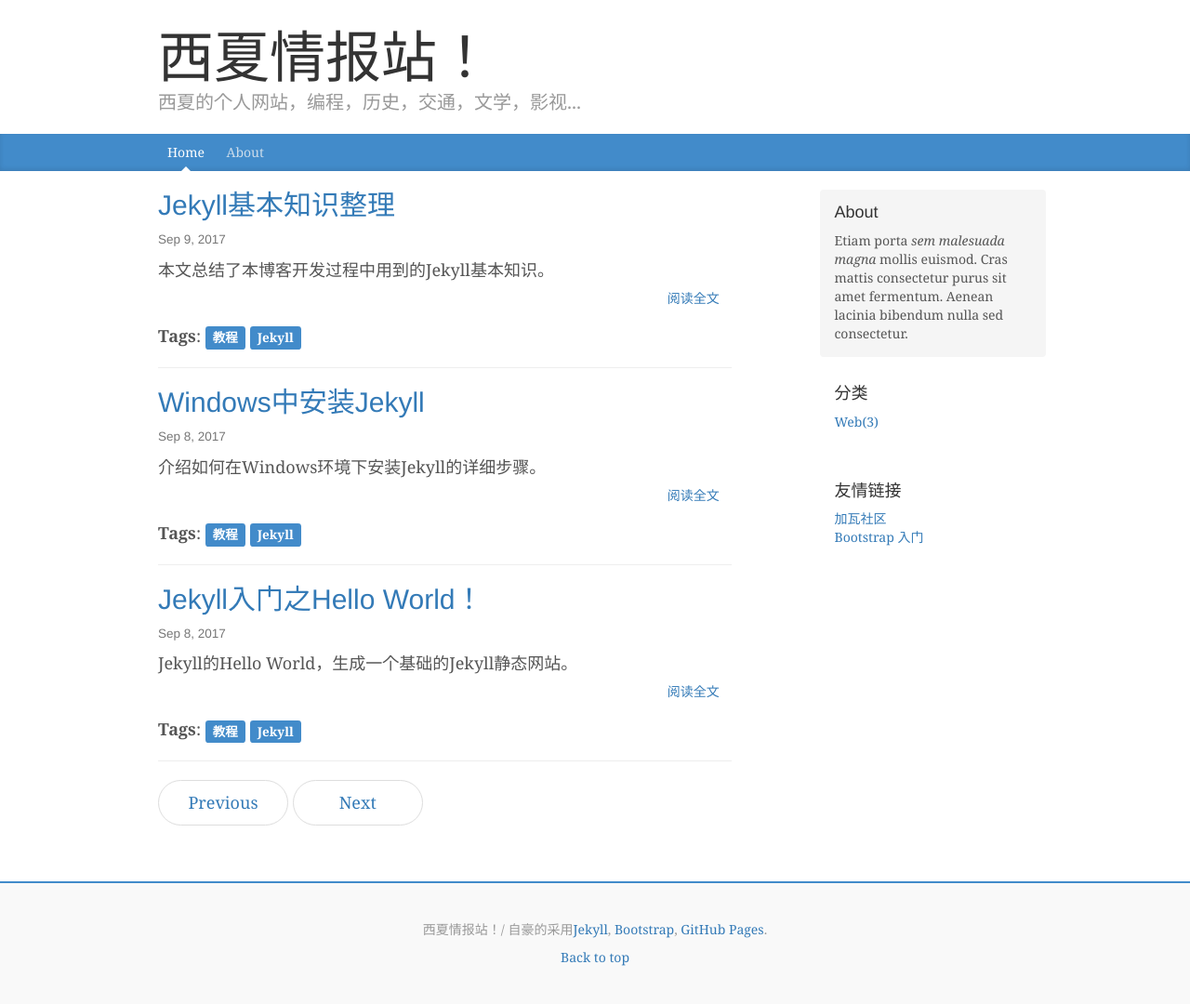
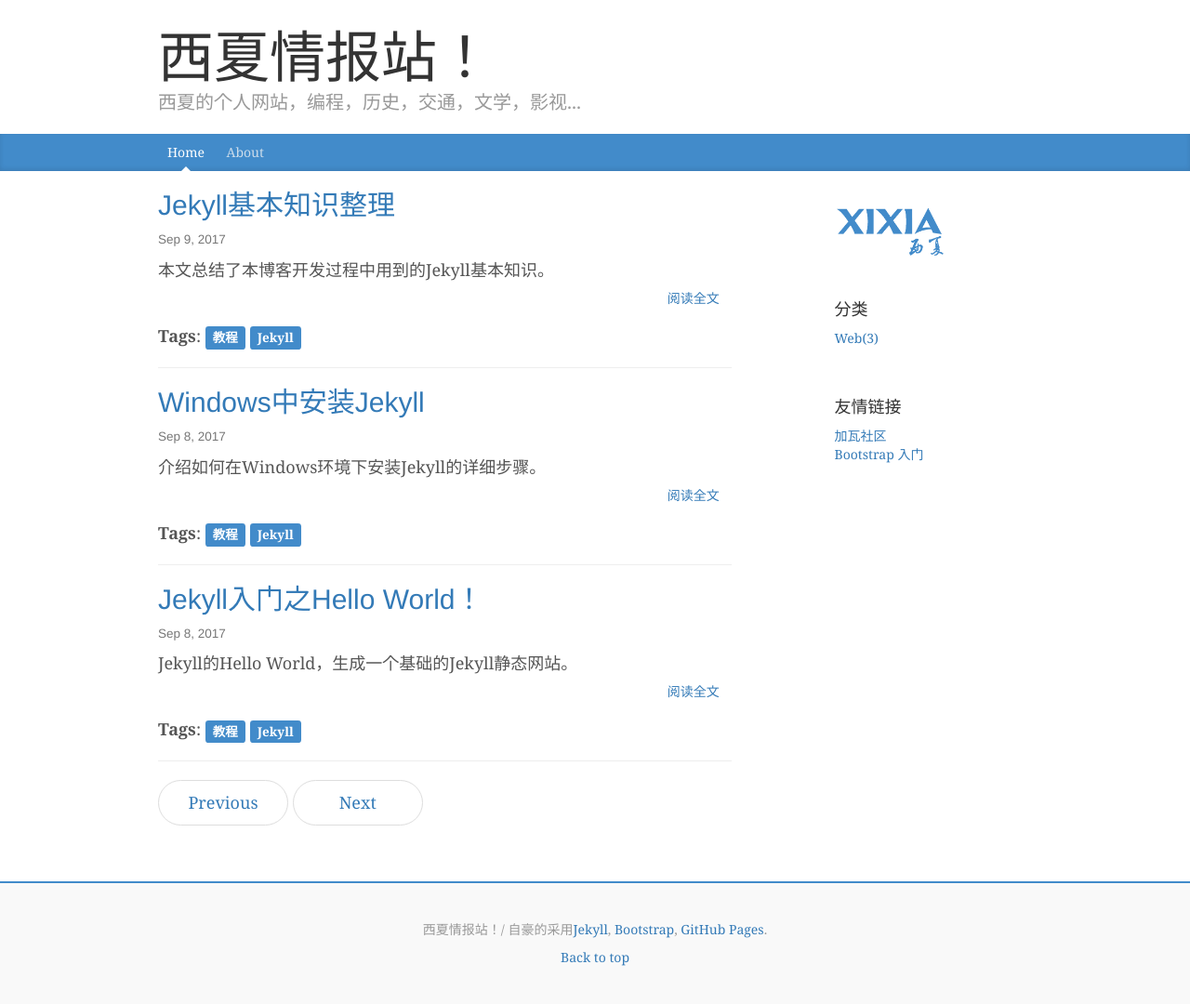
Before and after one commit to simon126649/zxixia.github.io, a Jekyll site: the page built from index.html, in a window 1280 px wide. Shown: the whole page at 93% size. Built offline with Jekyll 4.4.1, drawn with Linux system fonts in a browser that asks for light colours.

Commit message:
[xixia][20170910][ 1.Update logo. ]

```diff
--- a/_includes/head.html
+++ b/_includes/head.html
@@ -5,7 +5,7 @@
   <!-- The above 3 meta tags *must* come first in the head; any other head content must come *after* these tags -->
   <meta name="description" content="">
   <meta name="author" content="">
-  <link rel="icon" href="{{ "/images/favicon.ico" | prepend: site.baseurl }}">
+  <link rel="icon" href="{{ "/images/favicon.png" | prepend: site.baseurl }}">
 
   <title>
   	{% if page.title %}
--- a/_includes/slide.html
+++ b/_includes/slide.html
@@ -1,6 +1,5 @@
-<div class="sidebar-module sidebar-module-inset">
-  <h4>About</h4>
-  <p>Etiam porta <em>sem malesuada magna</em> mollis euismod. Cras mattis consectetur purus sit amet fermentum. Aenean lacinia bibendum nulla sed consectetur.</p>
+<div class="sidebar-module">
+  <img height="60" src="/images/xixia.png" />
 </div>
 <div class="sidebar-module">
   <h4>分类</h4>
```
Also changed, not shown: images/favicon.ico (deleted), images/favicon.png (added), images/xixia.png (added).
